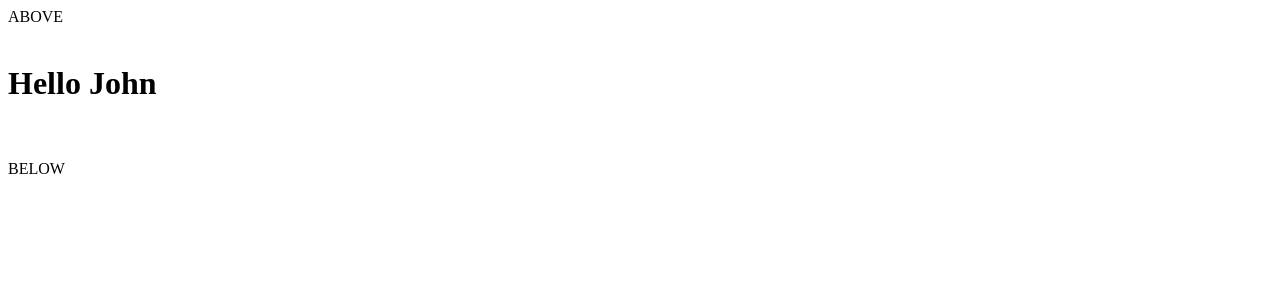
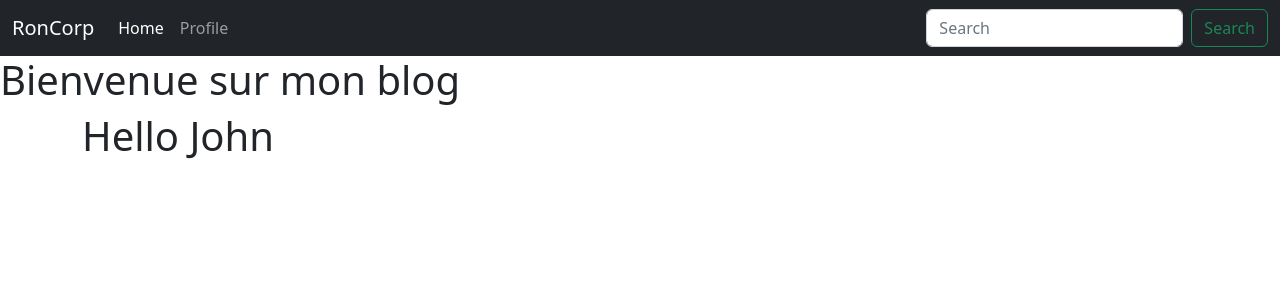
Before and after one commit to sonouron/flask-blog, a Flask app: page /user/John in a window 1280 px wide. Shown: the top 300 px of the page. Run offline with Flask 2, Linux system fonts and the light colour scheme.

Commit message:
version 2

```diff
--- a/hello.py
+++ b/hello.py
@@ -7,7 +7,7 @@ app = Flask(__name__)
 # Home page
 @app.route('/')
 @app.route('/index.html')
-def home():
+def index():
     first_name ="Ronald"
     stuff = 'This is a <strong>Bold</strong> text'
     favorites_pizza = ["Pepperoni", "Cheese","Magarita","Angeliqua",450]
--- a/templates/404.html
+++ b/templates/404.html
@@ -4,4 +4,4 @@
         <h1>404 Error</h1>
         Merci de ressayer!!! Retourner sur la <a href="index.html">Page d'acceuil</a>
     </center>
-    {% endblock %}
+{% endblock %}
--- a/templates/base.html
+++ b/templates/base.html
@@ -1,9 +1,18 @@
-ABOVE <br><br>
-
-{% block content %}
-
-
-{% endblock %}
-
-<br><br>
-BELOW
+<!doctype html>
+<html lang="en">
+  <head>
+    <meta charset="utf-8">
+    <meta name="viewport" content="width=device-width, initial-scale=1">
+    <title>Blog</title>
+    <link href="https://cdn.jsdelivr.net/npm/bootstrap@5.2.0-beta1/dist/css/bootstrap.min.css" rel="stylesheet" integrity="sha384-0evHe/X+R7YkIZDRvuzKMRqM+OrBnVFBL6DOitfPri4tjfHxaWutUpFmBp4vmVor" crossorigin="anonymous">
+  </head>
+  <body>
+    {% include 'navbar.html' %}
+    <h1>Bienvenue sur mon blog</h1>
+    <div class="container">
+    {% block content %}
+    {% endblock %}
+    </div>
+    <script src="https://cdn.jsdelivr.net/npm/bootstrap@5.2.0-beta1/dist/js/bootstrap.bundle.min.js" integrity="sha384-pprn3073KE6tl6bjs2QrFaJGz5/SUsLqktiwsUTF55Jfv3qYSDhgCecCxMW52nD2" crossorigin="anonymous"></script>
+  </body>
+</html>
--- a/templates/index.html
+++ b/templates/index.html
@@ -12,9 +12,5 @@
                 {% endif %}
             {%endfor%}
         </p>
-
-        <p>
-            {{favorites_pizza.3| reverse}}
-        </p>
     </p>
 {% endblock %}
--- /dev/null
+++ b/templates/navbar.html
@@ -0,0 +1,22 @@
+<nav class="navbar navbar-expand-lg navbar-dark bg-dark">
+    <div class="container-fluid">
+      <a class="navbar-brand" href="{{ url_for('index')}}">RonCorp</a>
+      <button class="navbar-toggler" type="button" data-bs-toggle="collapse" data-bs-target="#navbarSupportedContent" aria-controls="navbarSupportedContent" aria-expanded="false" aria-label="Toggle navigation">
+        <span class="navbar-toggler-icon"></span>
+      </button>
+      <div class="collapse navbar-collapse" id="navbarSupportedContent">
+        <ul class="navbar-nav me-auto mb-2 mb-lg-0">
+          <li class="nav-item">
+            <a class="nav-link active" aria-current="page" href="#">Home</a>
+          </li>
+          <li class="nav-item">
+            <a class="nav-link" href="{{url_for('user',name='John')}}">Profile</a>
+          </li>
+        </ul>
+        <form class="d-flex" role="search">
+          <input class="form-control me-2" type="search" placeholder="Search" aria-label="Search">
+          <button class="btn btn-outline-success" type="submit">Search</button>
+        </form>
+      </div>
+    </div>
+  </nav>
--- a/templates/user.html
+++ b/templates/user.html
@@ -1,6 +1,6 @@
 {% extends 'base.html' %}
 {% block content %}
 
-<h1>Hello {{ user_name|title }}</h1>
+    <h1>Hello {{ user_name|title }}</h1>
 
 {% endblock %}
```
Also changed, not shown: templates/500.html (+7 -0 lines).
